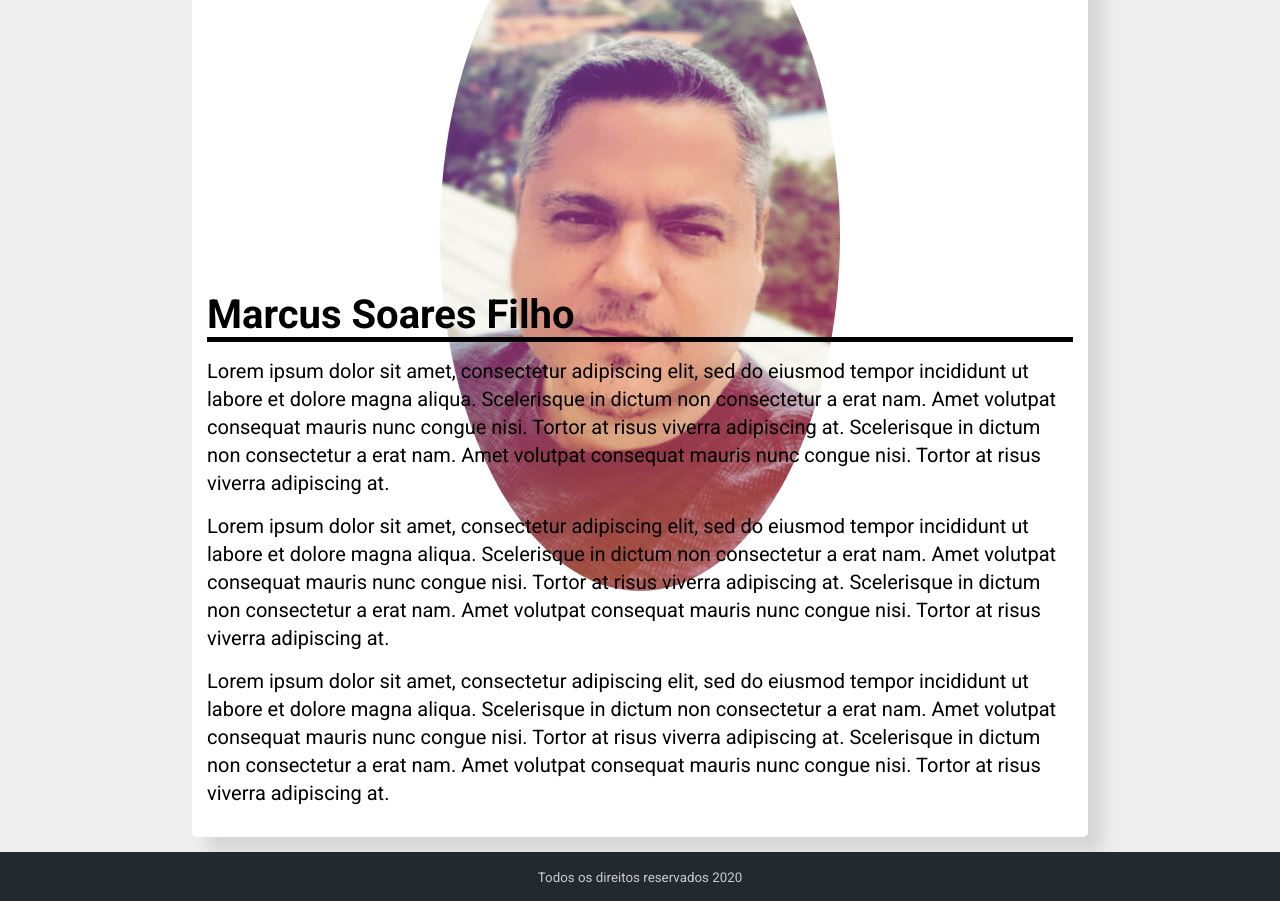
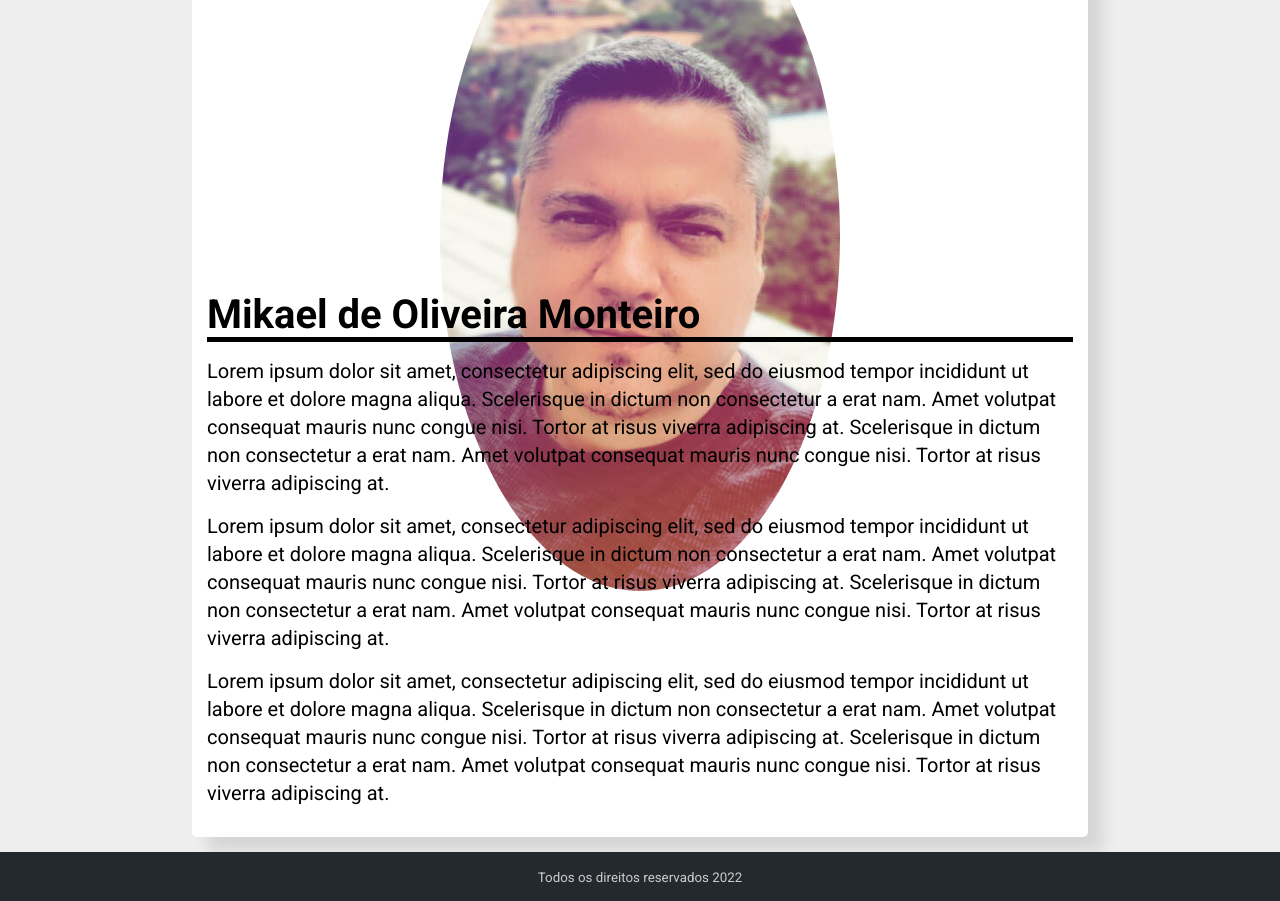
Before and after one commit to mikaelmonteirodev/mikaelmonteiro, a plain HTML site: page sobre.html in a window 1280 px wide. Shown: the part 270-1171 px from the top of the page. Drawn offline with nearby package versions, Linux system fonts and the light colour scheme.

Commit message:
Atualização
Nome

```diff
--- a/sobre.html
+++ b/sobre.html
@@ -47,7 +47,7 @@
                     </div>
                 </section>
                 <section class="texto">
-                    <h1 class="nome">Marcus Soares Filho</h1>
+                    <h1 class="nome">Mikael de Oliveira Monteiro</h1>
                     <p class="paragrafo">
                         Lorem ipsum dolor sit amet, consectetur adipiscing elit,
                         sed do eiusmod tempor incididunt ut labore et dolore
@@ -83,7 +83,7 @@
         </main>
 
         <footer>
-            <small>Todos os direitos reservados 2020</div>
+            <small>Todos os direitos reservados 2022</div>
         </footer>
     </body>
 
```
